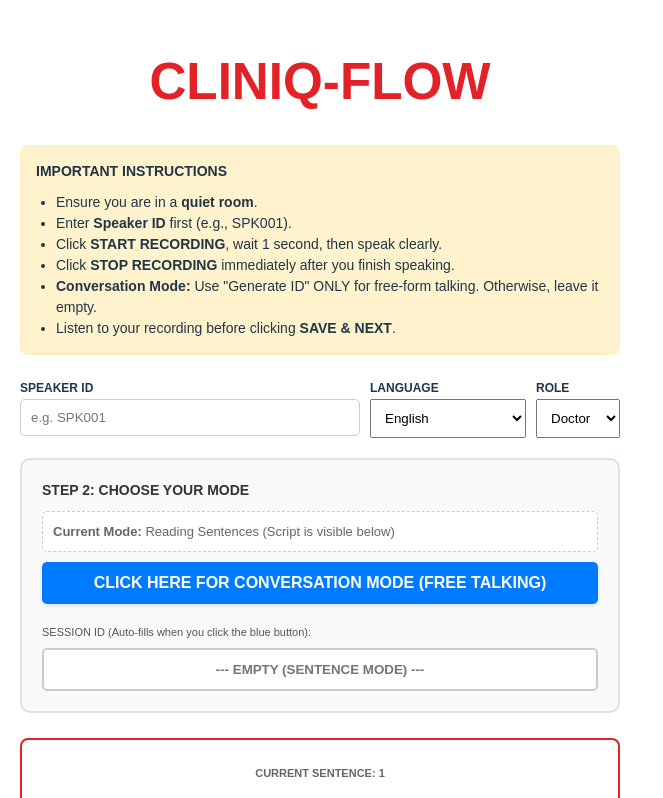
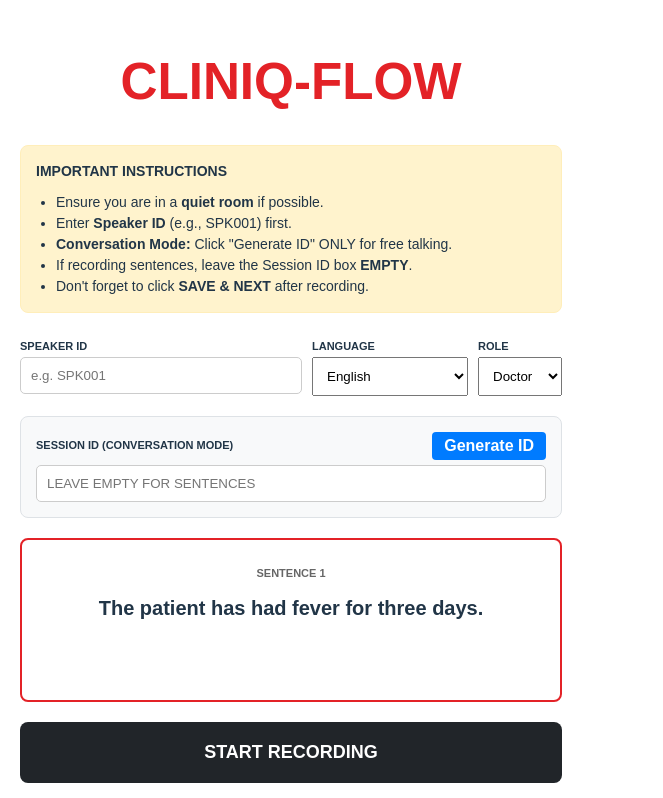
Before and after one commit to alfamado/cliniq-flow, a React (Vite) app in the folder cliniq-asr-recorder/: page / in a window 1280 px wide. Shown: the top 798 px of the page, without its empty margins (0-663 px from the left). Built offline with nearby package versions, Linux system fonts and the light colour scheme.

Commit message:
app update

```diff
--- a/cliniq-asr-recorder/src/App.jsx
+++ b/cliniq-asr-recorder/src/App.jsx
@@ -2669,32 +2669,31 @@
     <div style={{ padding: "20px", maxWidth: "600px", margin: "auto", fontFamily: "sans-serif" }}>
       <h1 style={{ textAlign: "center", color: "#E32227" }}>CLINIQ-FLOW</h1>
 
-      {/* THE CRUCIAL INSTRUCTIONS */}
+      {/* INSTRUCTIONS */}
       <div style={{ backgroundColor: "#fff3cd", border: "1px solid #ffeeba", padding: "15px", borderRadius: "8px", marginBottom: "20px", fontSize: "14px" }}>
         <h4 style={{ margin: "0 0 10px 0" }}>IMPORTANT INSTRUCTIONS</h4>
         <ul style={{ margin: 0, paddingLeft: "20px" }}>
-          <li>Ensure you are in a <strong>quiet room</strong>.</li>
-          <li>Enter <strong>Speaker ID</strong> first (e.g., SPK001).</li>
-          <li>Click <strong>START RECORDING</strong>, wait 1 second, then speak clearly.</li>
-          <li>Click <strong>STOP RECORDING</strong> immediately after you finish speaking.</li>
-          <li><strong>Conversation Mode:</strong> Use "Generate ID" ONLY for free-form talking. Otherwise, leave it empty.</li>
-          <li>Listen to your recording before clicking <strong>SAVE & NEXT</strong>.</li>
+          <li>Ensure you are in a <strong>quiet room</strong> if possible.</li>
+          <li>Enter <strong>Speaker ID</strong> (e.g., SPK001) first.</li>
+          <li><strong>Conversation Mode:</strong> Click "Generate ID" ONLY for free talking.</li>
+          <li>If recording sentences, leave the Session ID box <strong>EMPTY</strong>.</li>
+          <li>Don't forget to click <strong>SAVE & NEXT</strong> after recording.</li>
         </ul>
       </div>
 
-      {/* PRIMARY INPUTS */}
+      {/* INPUTS */}
       <div style={{ marginBottom: "20px", display: "flex", gap: "10px", flexWrap: "wrap" }}>
-        <div style={{ flex: "1", minWidth: "200px" }}>
-          <label style={{ fontSize: "12px", fontWeight: "bold" }}>SPEAKER ID</label>
+        <div style={{ flex: "1", minWidth: "150px" }}>
+          <label style={{ fontSize: "11px", fontWeight: "bold" }}>SPEAKER ID</label>
           <input
             placeholder="e.g. SPK001"
             value={speakerId}
-            onChange={(e)=>setSessionId("") || setSpeakerId(e.target.value.toUpperCase())}
+            onChange={(e)=>setSpeakerId(e.target.value.toUpperCase())}
             style={{ width: "100%", padding: "10px", borderRadius: "5px", border: "1px solid #ccc", boxSizing: "border-box" }}
           />
         </div>
         <div>
-          <label style={{ fontSize: "12px", fontWeight: "bold" }}>LANGUAGE</label>
+          <label style={{ fontSize: "11px", fontWeight: "bold" }}>LANGUAGE</label>
           <select value={language} onChange={(e)=>setLanguage(e.target.value)} style={{ display: "block", padding: "10px", width: "100%" }}>
             <option value="english">English</option>
             <option value="yoruba">Yoruba</option>
@@ -2703,7 +2702,7 @@
           </select>
         </div>
         <div>
-          <label style={{ fontSize: "12px", fontWeight: "bold" }}>ROLE</label>
+          <label style={{ fontSize: "11px", fontWeight: "bold" }}>ROLE</label>
           <select value={role} onChange={(e)=>setRole(e.target.value)} style={{ display: "block", padding: "10px", width: "100%" }}>
             <option value="doctor">Doctor</option>
             <option value="patient">Patient</option>
@@ -2711,91 +2710,41 @@
         </div>
       </div>
 
-      {/* SESSION CONFIGURATION */}
-      <div style={{ backgroundColor: "#f8f9fa", padding: "20px", borderRadius: "10px", border: "2px solid #dee2e6", marginBottom: "25px" }}>
-        <label style={{ fontSize: "14px", fontWeight: "bold", color: "#333", display: "block", marginBottom: "10px" }}>
-          STEP 2: CHOOSE YOUR MODE
-        </label>
-
-        <div style={{ display: "flex", flexDirection: "column", gap: "10px" }}>
-
-          {/* Option A: Sentences */}
-          {!sessionId && (
-            <div style={{ padding: "10px", border: "1px dashed #ccc", borderRadius: "5px", backgroundColor: "#fff" }}>
-              <p style={{ margin: 0, fontSize: "13px", color: "#666" }}>
-                <strong>Current Mode:</strong> Reading Sentences (Script is visible below)
-              </p>
-            </div>
-          )}
-
-          {/* THE BIG BUTTON */}
+      {/* SESSION ID BOX */}
+      <div style={{ backgroundColor: "#f8f9fa", padding: "15px", borderRadius: "8px", border: "1px solid #dee2e6", marginBottom: "20px" }}>
         <button
           onClick={generateSessionId}
-            style={{
-              width: "100%",
-              padding: "12px",
-              backgroundColor: "#007bff",
-              color: "white",
-              border: "none",
-              borderRadius: "5px",
-              fontWeight: "bold",
-              cursor: "pointer",
-              boxShadow: "0 2px 4px rgba(0,0,0,0.1)"
-            }}
+          style={{ float: "right", padding: "5px 12px", backgroundColor: "#007bff", color: "white", border: "none", borderRadius: "4px", cursor: "pointer", fontWeight: "bold" }}
         >
-            CLICK HERE FOR CONVERSATION MODE (FREE TALKING)
+          Generate ID
         </button>
-
-          {/* THE INPUT BOX */}
-          <div style={{ marginTop: "5px" }}>
-            <label style={{ fontSize: "11px", color: "#555" }}>SESSION ID (Auto-fills when you click the blue button):</label>
+        <label style={{ fontSize: "11px", fontWeight: "bold" }}>SESSION ID (CONVERSATION MODE)</label>
         <input
           value={sessionId}
           onChange={(e)=>setSessionId(e.target.value)}
-              placeholder="--- EMPTY (SENTENCE MODE) ---"
-              style={{
-                width: "100%",
-                marginTop: "5px",
-                padding: "12px",
-                border: "2px solid " + (sessionId ? "#28a745" : "#ccc"),
-                borderRadius: "5px",
-                boxSizing: "border-box",
-                textAlign: "center",
-                fontWeight: "bold",
-                backgroundColor: sessionId ? "#eafff0" : "#fff"
-              }}
+          placeholder="LEAVE EMPTY FOR SENTENCES"
+          style={{ width: "100%", marginTop: "5px", padding: "10px", border: "1px solid " + (sessionId ? "#28a745" : "#ccc"), borderRadius: "5px", boxSizing: "border-box", backgroundColor: sessionId ? "#eafff0" : "#fff" }}
         />
       </div>
 
-          {sessionId && (
-            <button
-              onClick={() => setSessionId("")}
-              style={{ fontSize: "12px", color: "#dc3545", background: "none", border: "none", textDecoration: "underline", cursor: "pointer" }}
-            >
-              Switch back to Sentence Mode (Clear ID)
-            </button>
-          )}
-        </div>
-      </div>
-
-      {/* TEXT TO READ AREA */}
+      {/* TEXT DISPLAY */}
       <div style={{ minHeight: "120px", background: "#ffffff", border: "2px solid #E32227", padding: "20px", borderRadius: "8px", marginBottom: "20px", textAlign: "center" }}>
         {sessionId ? (
           <div style={{ color: "#28a745" }}>
             <h3 style={{ margin: "0" }}>CONVERSATION MODE ACTIVE</h3>
-            <p style={{ color: "#666", fontSize: "14px" }}>Script hidden. Record natural conversation between Doctor and Patient.</p>
+            <p style={{ color: "#666", fontSize: "14px" }}>Script hidden. Record natural chat. No need to pause for interruptions.</p>
           </div>
         ) : (
           <>
-            <span style={{ color: "#666", fontSize: "11px", fontWeight: "bold" }}>CURRENT SENTENCE: {currentIndex + 1}</span>
-            <p style={{ fontSize: "22px", fontWeight: "bold", margin: "10px 0", lineHeight: "1.4" }}>
-              {sentences[language]?.[role]?.[currentIndex] || "Select a language to load script."}
+            <span style={{ color: "#666", fontSize: "11px", fontWeight: "bold" }}>SENTENCE {currentIndex + 1}</span>
+            <p style={{ fontSize: "20px", fontWeight: "bold", margin: "10px 0", lineHeight: "1.4" }}>
+              {sentences[language]?.[role]?.[currentIndex] || "Loading script..."}
             </p>
           </>
         )}
       </div>
 
-      {/* RECORDING CONTROLS */}
+      {/* RECORD BUTTON */}
       <button
         onClick={isRecording ? () => mediaRecorderRef.current.stop() : startRecording}
         style={{
@@ -2813,12 +2762,10 @@
         {isRecording ? "STOP RECORDING" : "START RECORDING"}
       </button>
 
-      {/* REVIEW AND UPLOAD */}
+      {/* REVIEW AND SAVE */}
       {audioURL && (
-        <div style={{ marginTop: "20px", padding: "15px", border: "1px solid #ddd", borderRadius: "8px", backgroundColor: "#fff" }}>
-          <label style={{ fontSize: "12px", fontWeight: "bold", display: "block", marginBottom: "5px" }}>REVIEW RECORDING:</label>
+        <div style={{ marginTop: "20px", padding: "15px", border: "1px solid #ddd", borderRadius: "8px" }}>
           <audio src={audioURL} controls style={{ width: "100%" }} />
-
           <button
             onClick={async () => {
               const blob = new Blob(chunksRef.current, {type: mediaRecorderRef.current.mimeType});
@@ -2829,28 +2776,204 @@
               }
             }}
             disabled={isUploading}
-            style={{
-              width: "100%",
-              marginTop: "15px",
-              padding: "15px",
-              backgroundColor: "#28a745",
-              color: "white",
-              border: "none",
-              borderRadius: "8px",
-              fontWeight: "bold",
-              cursor: isUploading ? "not-allowed" : "pointer"
-            }}
+            style={{ width: "100%", marginTop: "10px", padding: "15px", backgroundColor: "#28a745", color: "white", border: "none", borderRadius: "8px", fontWeight: "bold" }}
           >
             {isUploading ? "UPLOADING..." : "SAVE & NEXT"}
           </button>
         </div>
       )}
 
-      {error && (
-        <div style={{ color: "#dc3545", textAlign: "center", fontWeight: "bold", marginTop: "15px", padding: "10px", border: "1px solid #dc3545", borderRadius: "5px" }}>
-          {error}
-        </div>
-      )}
+      {error && <p style={{ color: "#dc3545", textAlign: "center", fontWeight: "bold", marginTop: "10px" }}>{error}</p>}
     </div>
   );
 }
+
+//   return (
+//     <div style={{ padding: "20px", maxWidth: "600px", margin: "auto", fontFamily: "sans-serif" }}>
+//       <h1 style={{ textAlign: "center", color: "#E32227" }}>CLINIQ-FLOW</h1>
+
+//       {/* THE CRUCIAL INSTRUCTIONS */}
+//       <div style={{ backgroundColor: "#fff3cd", border: "1px solid #ffeeba", padding: "15px", borderRadius: "8px", marginBottom: "20px", fontSize: "14px" }}>
+//         <h4 style={{ margin: "0 0 10px 0" }}>IMPORTANT INSTRUCTIONS</h4>
+//         <ul style={{ margin: 0, paddingLeft: "20px" }}>
+//           <li>Ensure you are in a <strong>quiet room</strong>.</li>
+//           <li>Enter <strong>Speaker ID</strong> first (e.g., SPK001).</li>
+//           <li>Click <strong>START RECORDING</strong>, wait 1 second, then speak clearly.</li>
+//           <li>Click <strong>STOP RECORDING</strong> immediately after you finish speaking.</li>
+//           <li><strong>Conversation Mode:</strong> Use "Generate ID" ONLY for free-form talking. Otherwise, leave it empty.</li>
+//           <li>Listen to your recording before clicking <strong>SAVE & NEXT</strong>.</li>
+//         </ul>
+//       </div>
+
+//       {/* PRIMARY INPUTS */}
+//       <div style={{ marginBottom: "20px", display: "flex", gap: "10px", flexWrap: "wrap" }}>
+//         <div style={{ flex: "1", minWidth: "200px" }}>
+//           <label style={{ fontSize: "12px", fontWeight: "bold" }}>SPEAKER ID</label>
+//           <input
+//             placeholder="e.g. SPK001"
+//             value={speakerId}
+//             onChange={(e)=>setSessionId("") || setSpeakerId(e.target.value.toUpperCase())}
+//             style={{ width: "100%", padding: "10px", borderRadius: "5px", border: "1px solid #ccc", boxSizing: "border-box" }}
+//           />
+//         </div>
+//         <div>
+//           <label style={{ fontSize: "12px", fontWeight: "bold" }}>LANGUAGE</label>
+//           <select value={language} onChange={(e)=>setLanguage(e.target.value)} style={{ display: "block", padding: "10px", width: "100%" }}>
+//             <option value="english">English</option>
+//             <option value="yoruba">Yoruba</option>
+//             <option value="pidgin">Pidgin</option>
+//             <option value="mixed">Mixed (Conv. Only)</option>
+//           </select>
+//         </div>
+//         <div>
+//           <label style={{ fontSize: "12px", fontWeight: "bold" }}>ROLE</label>
+//           <select value={role} onChange={(e)=>setRole(e.target.value)} style={{ display: "block", padding: "10px", width: "100%" }}>
+//             <option value="doctor">Doctor</option>
+//             <option value="patient">Patient</option>
+//           </select>
+//         </div>
+//       </div>
+
+//       {/* SESSION CONFIGURATION */}
+//       <div style={{ backgroundColor: "#f8f9fa", padding: "20px", borderRadius: "10px", border: "2px solid #dee2e6", marginBottom: "25px" }}>
+//         <label style={{ fontSize: "14px", fontWeight: "bold", color: "#333", display: "block", marginBottom: "10px" }}>
+//           STEP 2: CHOOSE YOUR MODE
+//         </label>
+
+//         <div style={{ display: "flex", flexDirection: "column", gap: "10px" }}>
+
+//           {/* Option A: Sentences */}
+//           {!sessionId && (
+//             <div style={{ padding: "10px", border: "1px dashed #ccc", borderRadius: "5px", backgroundColor: "#fff" }}>
+//               <p style={{ margin: 0, fontSize: "13px", color: "#666" }}>
+//                 <strong>Current Mode:</strong> Reading Sentences (Script is visible below)
+//               </p>
+//             </div>
+//           )}
+
+//           {/* THE BIG BUTTON */}
+//           <button
+//             onClick={generateSessionId}
+//             style={{
+//               width: "100%",
+//               padding: "12px",
+//               backgroundColor: "#007bff",
+//               color: "white",
+//               border: "none",
+//               borderRadius: "5px",
+//               fontWeight: "bold",
+//               cursor: "pointer",
+//               boxShadow: "0 2px 4px rgba(0,0,0,0.1)"
+//             }}
+//           >
+//             CLICK HERE FOR CONVERSATION MODE (FREE TALKING)
+//           </button>
+
+//           {/* THE INPUT BOX */}
+//           <div style={{ marginTop: "5px" }}>
+//             <label style={{ fontSize: "11px", color: "#555" }}>SESSION ID (Auto-fills when you click the blue button):</label>
+//             <input
+//               value={sessionId}
+//               onChange={(e)=>setSessionId(e.target.value)}
+//               placeholder="--- EMPTY (SENTENCE MODE) ---"
+//               style={{
+//                 width: "100%",
+//                 marginTop: "5px",
+//                 padding: "12px",
+//                 border: "2px solid " + (sessionId ? "#28a745" : "#ccc"),
+//                 borderRadius: "5px",
+//                 boxSizing: "border-box",
+//                 textAlign: "center",
+//                 fontWeight: "bold",
+//                 backgroundColor: sessionId ? "#eafff0" : "#fff"
+//               }}
+//             />
+//           </div>
+
+//           {sessionId && (
+//             <button
+//               onClick={() => setSessionId("")}
+//               style={{ fontSize: "12px", color: "#dc3545", background: "none", border: "none", textDecoration: "underline", cursor: "pointer" }}
+//             >
+//               Switch back to Sentence Mode (Clear ID)
+//             </button>
+//           )}
+//         </div>
+//       </div>
+
+//       {/* TEXT TO READ AREA */}
+//       <div style={{ minHeight: "120px", background: "#ffffff", border: "2px solid #E32227", padding: "20px", borderRadius: "8px", marginBottom: "20px", textAlign: "center" }}>
+//         {sessionId ? (
+//           <div style={{ color: "#28a745" }}>
+//             <h3 style={{ margin: "0" }}>CONVERSATION MODE ACTIVE</h3>
+//             <p style={{ color: "#666", fontSize: "14px" }}>Script hidden. Record natural conversation between Doctor and Patient.</p>
+//           </div>
+//         ) : (
+//           <>
+//             <span style={{ color: "#666", fontSize: "11px", fontWeight: "bold" }}>CURRENT SENTENCE: {currentIndex + 1}</span>
+//             <p style={{ fontSize: "22px", fontWeight: "bold", margin: "10px 0", lineHeight: "1.4" }}>
+//               {sentences[language]?.[role]?.[currentIndex] || "Select a language to load script."}
+//             </p>
+//           </>
+//         )}
+//       </div>
+
+//       {/* RECORDING CONTROLS */}
+//       <button
+//         onClick={isRecording ? () => mediaRecorderRef.current.stop() : startRecording}
+//         style={{
+//           width: "100%",
+//           padding: "20px",
+//           fontSize: "18px",
+//           fontWeight: "bold",
+//           backgroundColor: isRecording ? "#dc3545" : "#212529",
+//           color: "white",
+//           border: "none",
+//           borderRadius: "8px",
+//           cursor: "pointer"
+//         }}
+//       >
+//         {isRecording ? "STOP RECORDING" : "START RECORDING"}
+//       </button>
+
+//       {/* REVIEW AND UPLOAD */}
+//       {audioURL && (
+//         <div style={{ marginTop: "20px", padding: "15px", border: "1px solid #ddd", borderRadius: "8px", backgroundColor: "#fff" }}>
+//           <label style={{ fontSize: "12px", fontWeight: "bold", display: "block", marginBottom: "5px" }}>REVIEW RECORDING:</label>
+//           <audio src={audioURL} controls style={{ width: "100%" }} />
+
+//           <button
+//             onClick={async () => {
+//               const blob = new Blob(chunksRef.current, {type: mediaRecorderRef.current.mimeType});
+//               if (await uploadAudio(blob, recordedDuration)) {
+//                 setAudioURL(null);
+//                 if (!sessionId) setCurrentIndex(prev => prev + 1);
+//                 alert("Saved Successfully!");
+//               }
+//             }}
+//             disabled={isUploading}
+//             style={{
+//               width: "100%",
+//               marginTop: "15px",
+//               padding: "15px",
+//               backgroundColor: "#28a745",
+//               color: "white",
+//               border: "none",
+//               borderRadius: "8px",
+//               fontWeight: "bold",
+//               cursor: isUploading ? "not-allowed" : "pointer"
+//             }}
+//           >
+//             {isUploading ? "UPLOADING..." : "SAVE & NEXT"}
+//           </button>
+//         </div>
+//       )}
+
+//       {error && (
+//         <div style={{ color: "#dc3545", textAlign: "center", fontWeight: "bold", marginTop: "15px", padding: "10px", border: "1px solid #dc3545", borderRadius: "5px" }}>
+//           {error}
+//         </div>
+//       )}
+//     </div>
+//   );
+// }
```
Lines whose indentation alone changed are shown as unchanged.
